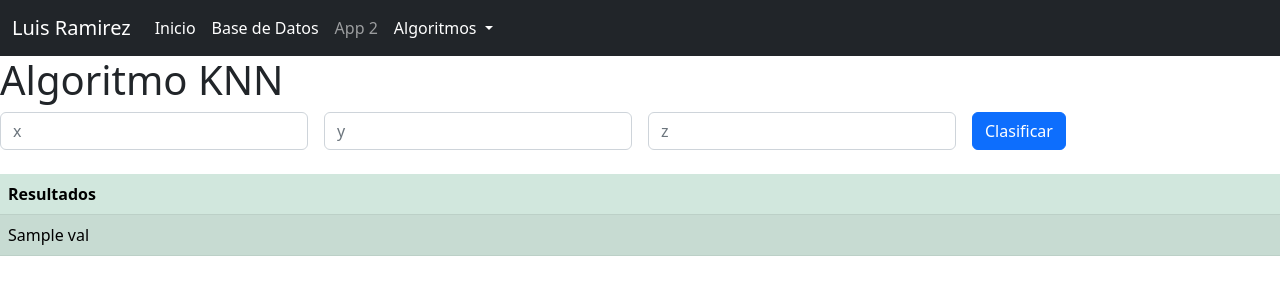
After one commit to LuisRamirezSandoval/DJANGO-ALGORITHMS, a Django app: template Examen/app1/templates/app1/knn.html in a window 1280 px wide. The commit adds this page. Shown: the top 300 px of the page. Run offline with Django 4.2, Linux system fonts and the light colour scheme; the template is opened without the code that fills it: most values are stand-ins (such as "Sample title", 1, 10 or a date in 2020).

Commit message:
algoritmo knn

```diff
--- a/Examen/app1/templates/app1/base.html
+++ b/Examen/app1/templates/app1/base.html
@@ -7,7 +7,6 @@
     <meta name="viewport" content="width=device-width, initial-scale=1.0">
     <title>{% block title %}{% endblock %}</title>
     <link href="https://cdn.jsdelivr.net/npm/bootstrap@5.2.1/dist/css/bootstrap.min.css" rel="stylesheet" integrity="sha384-iYQeCzEYFbKjA/T2uDLTpkwGzCiq6soy8tYaI1GyVh/UjpbCx/TYkiZhlZB6+fzT" crossorigin="anonymous">
-    <script src="https://cdn.jsdelivr.net/npm/bootstrap@5.2.1/dist/js/bootstrap.bundle.min.js" integrity="sha384-u1OknCvxWvY5kfmNBILK2hRnQC3Pr17a+RTT6rIHI7NnikvbZlHgTPOOmMi466C8" crossorigin="anonymous"></script>
     <link rel="stylesheet" href="/Examen/app1/static/css/app1.css">
   </head>
 <body>
@@ -23,17 +22,17 @@
                 <a class="nav-link active" aria-current="page" href="/">Inicio</a>
               </li>
               <li class="nav-item">
-                <a class="nav-link" href="{% url 'post_list' %}">Base de Datos</a>
+                <a class="nav-link active" href="{% url 'post_list' %}">Base de Datos</a>
               </li>
               <li class="nav-item">
                 <a class="nav-link" href="#">App 2</a>
               </li>
               <li class="nav-item dropdown">
-                <a class="nav-link dropdown-toggle" href="#" id="navbarDropdownMenuLink" role="button" data-bs-toggle="dropdown" aria-expanded="false">
-                  Dropdown link
+                <a class="nav-link active dropdown-toggle" href="#" id="navbarDropdownMenuLink" role="button" data-bs-toggle="dropdown" aria-expanded="false">
+                  Algoritmos
                 </a>
                 <ul class="dropdown-menu" aria-labelledby="navbarDropdownMenuLink">
-                  <li><a class="dropdown-item" href="#">Action</a></li>
+                  <li><a class="dropdown-item" href="{% url 'algoritmo_knn' %}">KNN</a></li>
                   <li><a class="dropdown-item" href="#">Another action</a></li>
                   <li><a class="dropdown-item" href="#">Something else here</a></li>
                 </ul>
@@ -45,7 +44,7 @@
 
     {% block content %}{% endblock %}
 
-    <script src="https://cdn.jsdelivr.net/npm/@popperjs/core@2.11.6/dist/umd/popper.min.js" integrity="sha384-oBqDVmMz9ATKxIep9tiCxS/Z9fNfEXiDAYTujMAeBAsjFuCZSmKbSSUnQlmh/jp3" crossorigin="anonymous"></script>
-    <script src="https://cdn.jsdelivr.net/npm/bootstrap@5.2.1/dist/js/bootstrap.min.js" integrity="sha384-7VPbUDkoPSGFnVtYi0QogXtr74QeVeeIs99Qfg5YCF+TidwNdjvaKZX19NZ/e6oz" crossorigin="anonymous"></script>
+    <script src="https://cdn.jsdelivr.net/npm/bootstrap@5.1.3/dist/js/bootstrap.bundle.min.js" integrity="sha384-ka7Sk0Gln4gmtz2MlQnikT1wXgYsOg+OMhuP+IlRH9sENBO0LRn5q+8nbTov4+1p" crossorigin="anonymous"></script>
+
 </body>
 </html>
--- a/Examen/app1/templates/app1/index.html
+++ b/Examen/app1/templates/app1/index.html
@@ -4,6 +4,6 @@
 
 {% block content %}
 
-    <h1>Hola</h1>
+    <h1>Algoritmos de Clasificacion</h1>
 
 {% endblock %}
--- /dev/null
+++ b/Examen/app1/templates/app1/knn.html
@@ -0,0 +1,40 @@
+{% extends 'app1/base.html' %}
+
+{% block title%}KNN{% endblock title %}
+
+{% block content %}
+
+    <h1>Algoritmo KNN</h1>
+
+    <form class="row gx-3 gy-2 align-items-center"  action="/algoritmo_knn/" method="post">
+        {% csrf_token %}
+        <div class="col-sm-3">
+          <label class="visually-hidden" for="specificSizeInputName">Name</label>
+          <input type="text" class="form-control" name="x" id="specificSizeInputX" placeholder="x">
+        </div>
+        <div class="col-sm-3">
+            <label class="visually-hidden" for="specificSizeInputName">Name</label>
+            <input type="text" class="form-control" name="y" id="specificSizeInputY" placeholder="y">
+          </div>
+        <div class="col-sm-3">
+            <label class="visually-hidden" for="specificSizeInputName">Name</label>
+            <input type="text" class="form-control" name="z" id="specificSizeInputZ" placeholder="z">
+        </div>
+        <div class="col-auto">
+          <button type="submit" class="btn btn-primary">Clasificar</button>
+        </div>
+    </form>
+    <br>
+    <table class="table table-success table-striped">
+        <thead>
+            <th scope="col">Resultados</th>
+        </thead>
+        <tbody>
+          {%for val in dist%}
+            <tr id="tabla2">
+              <td>{{val}}</td>
+            </tr>
+          {% endfor %}
+        </tbody>
+    </table>
+{% endblock %}
--- a/Examen/app1/urls.py
+++ b/Examen/app1/urls.py
@@ -4,4 +4,5 @@ from . import views
 urlpatterns = [
     path(r'', views.index, name='index'),
     path('post_list/', views.post_list, name='post_list'),
+    path('algoritmo_knn/', views.algoritmo_knn, name='algoritmo_knn'),
 ]
```
Also changed, not shown: Examen/app1/views.py (+19 -1 lines).
